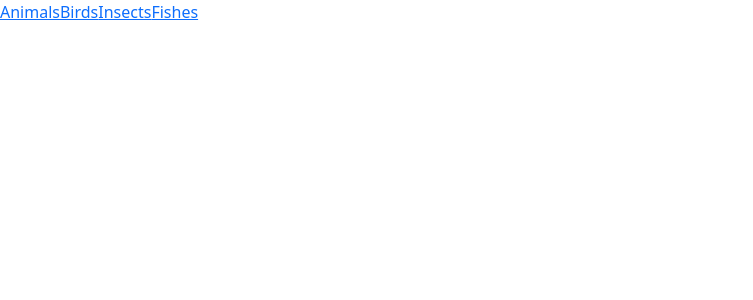
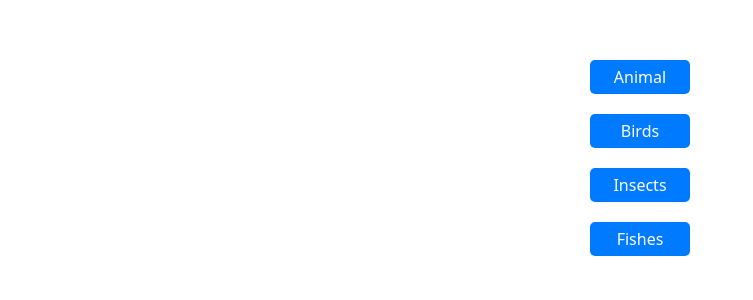
Before and after one commit to bishnu-suyel/animals, a React (Vite) app: page / in a window 1280 px wide. Shown: the top 300 px of the page, without its empty margins (0-753 px from the left). Built offline with nearby package versions, Linux system fonts and the light colour scheme.

Commit message:
Add bootstrap styling

```diff
--- a/src/routes/Home.jsx
+++ b/src/routes/Home.jsx
@@ -1,15 +1,14 @@
-import React from 'react';
-import { Link } from 'react-router-dom';
-import '../components/css/home.css';
+import React from "react";
+import { Link } from "react-router-dom";
+import "../components/css/home.css";
 
 const Home = () => {
   return (
-    <div>
-      <Link to="/animals">Animals</Link>
+    <div className="homePage">
+      <Link to="/animals">Animal</Link>
       <Link to="/birds">Birds</Link>
       <Link to="/insects">Insects</Link>
       <Link to="/fishes">Fishes</Link>
-
     </div>
   );
 };
```
